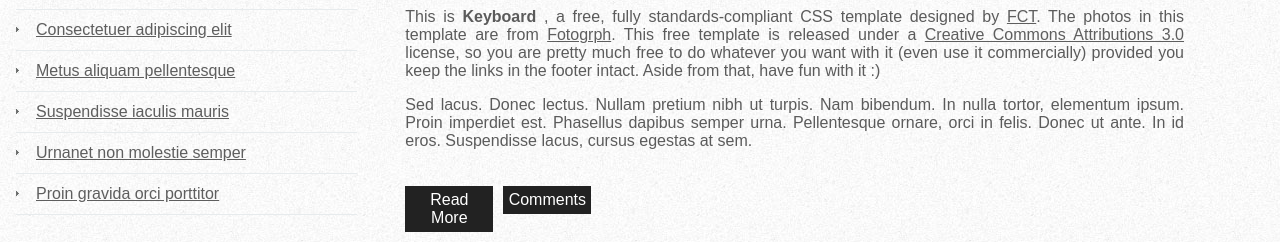
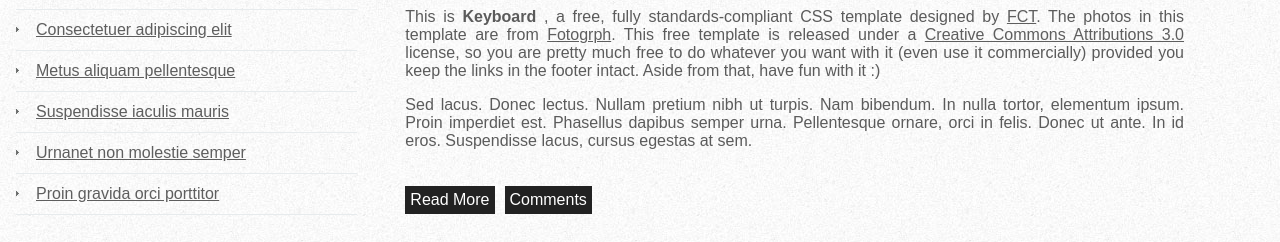
Before and after one commit to longlife52/project_transformation_long_lisa, a plain HTML site: page index.html in a window 1280 px wide. Shown: the part 660-902 px from the top of the page. Drawn offline with nearby package versions, Linux system fonts and the light colour scheme.

Commit message:
Remove width on .comments + .more

```diff
--- a/css/main.css
+++ b/css/main.css
@@ -244,7 +244,6 @@ a {
 .more {
     display: block;
     float: left;
-    width: 88px;
     padding: 0.3125em 0.3125em;
     margin-right: 0.625em;
     background: #222222;
@@ -256,7 +255,6 @@ a {
 .comments {
     display: block;
     float: left;
-    width: 88px;
     padding: 0.3125em 0.3125em;
     background: #222222;
     color: #ffffff;
```
